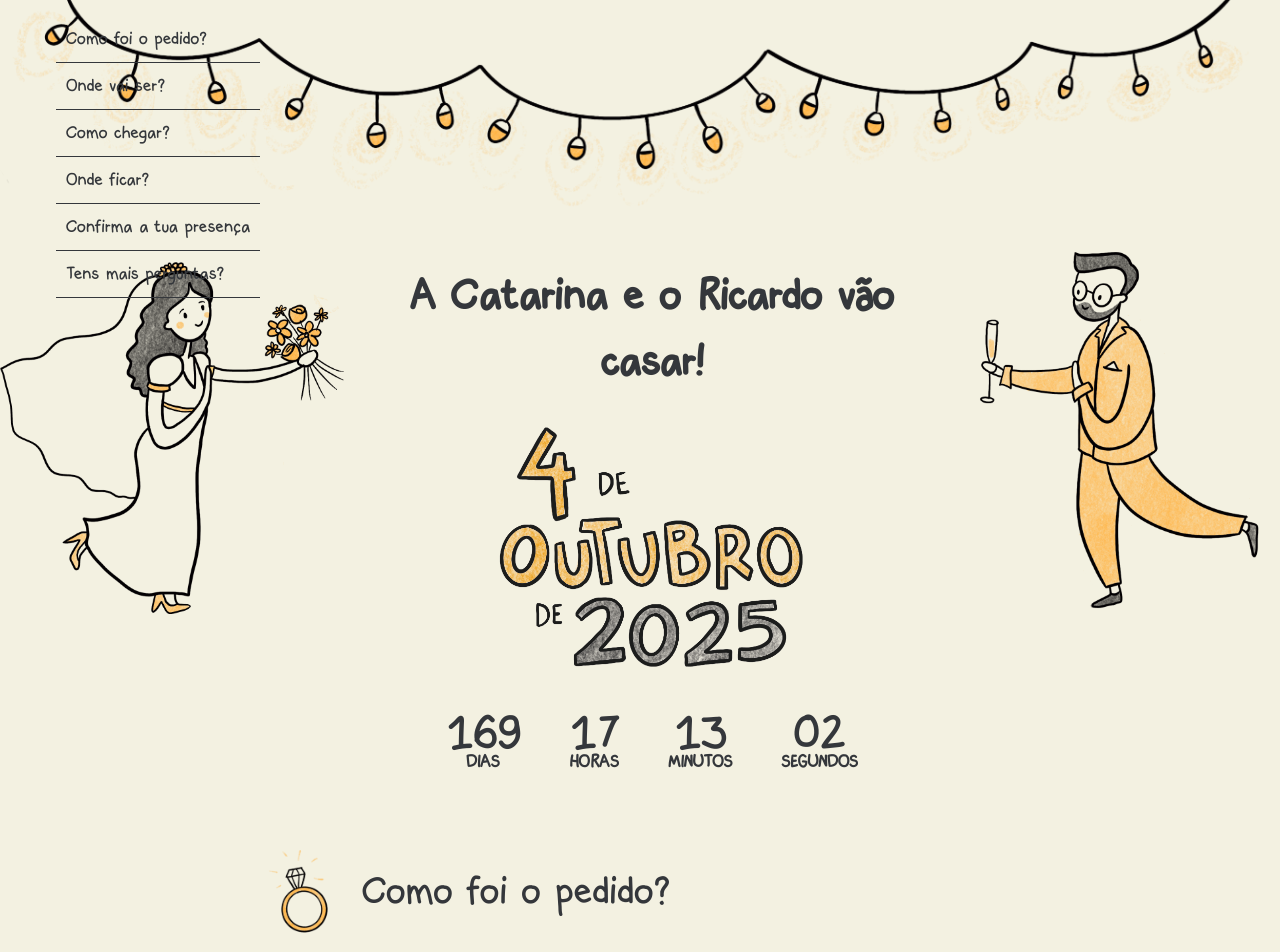
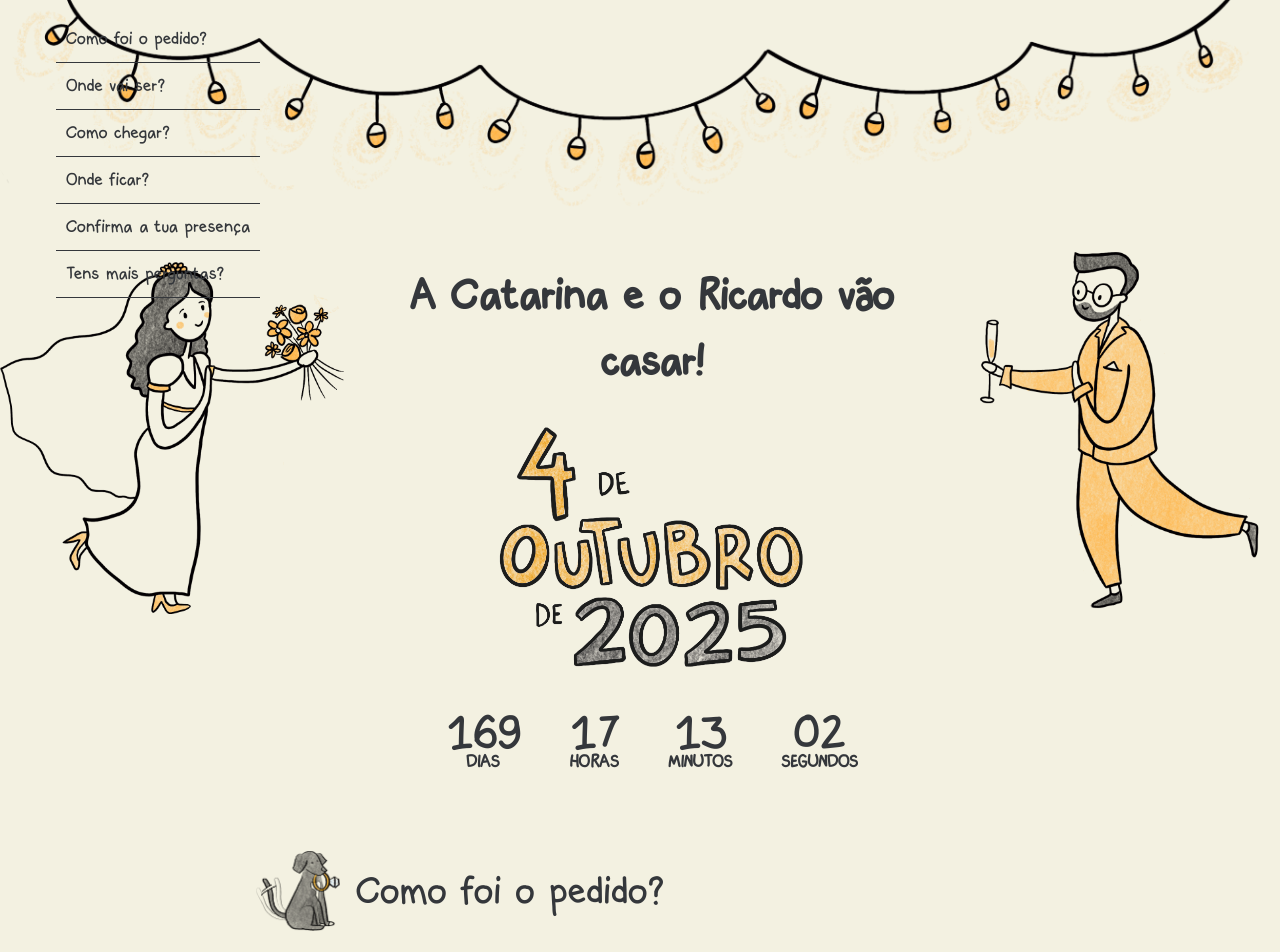
Before and after one commit to jhrotko/wedding-cat-ric, a React (Create React App) app: page / in a window 1280 px wide. Shown: the top 952 px of the page. Built offline with nearby package versions, Linux system fonts and the light colour scheme.

Commit message:
replace icon in bio

```diff
--- a/src/bio/Bio.js
+++ b/src/bio/Bio.js
@@ -1,9 +1,9 @@
 import { BIO } from "../constants";
-import { Anel } from "../design/Images";
+import { Tita } from "../design/Images";
 import Segment from "../layout/Segment";
 
 const Bio = () => (
-  <Segment id={BIO.id} title={BIO.title} Icon={<Anel height="7rem" />}>
+  <Segment id={BIO.id} title={BIO.title} Icon={<Tita />}>
     <p>
       Na madrugada de 25 de Abril de 2024, em pleno deserto marroquino de
       Merzouga, tendo as estrelas por testemunhas e os camelos por vizinhos, ele
```
